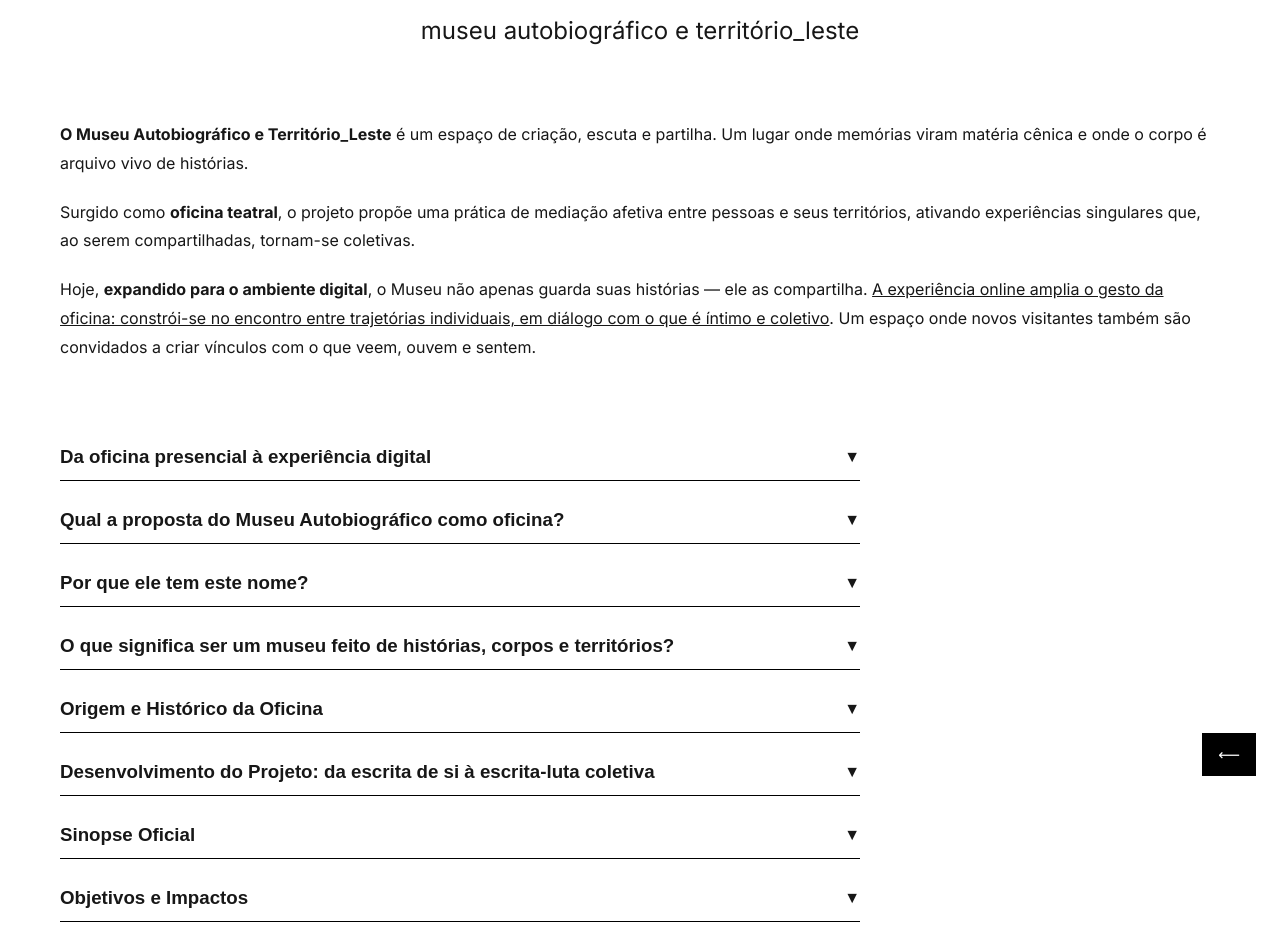
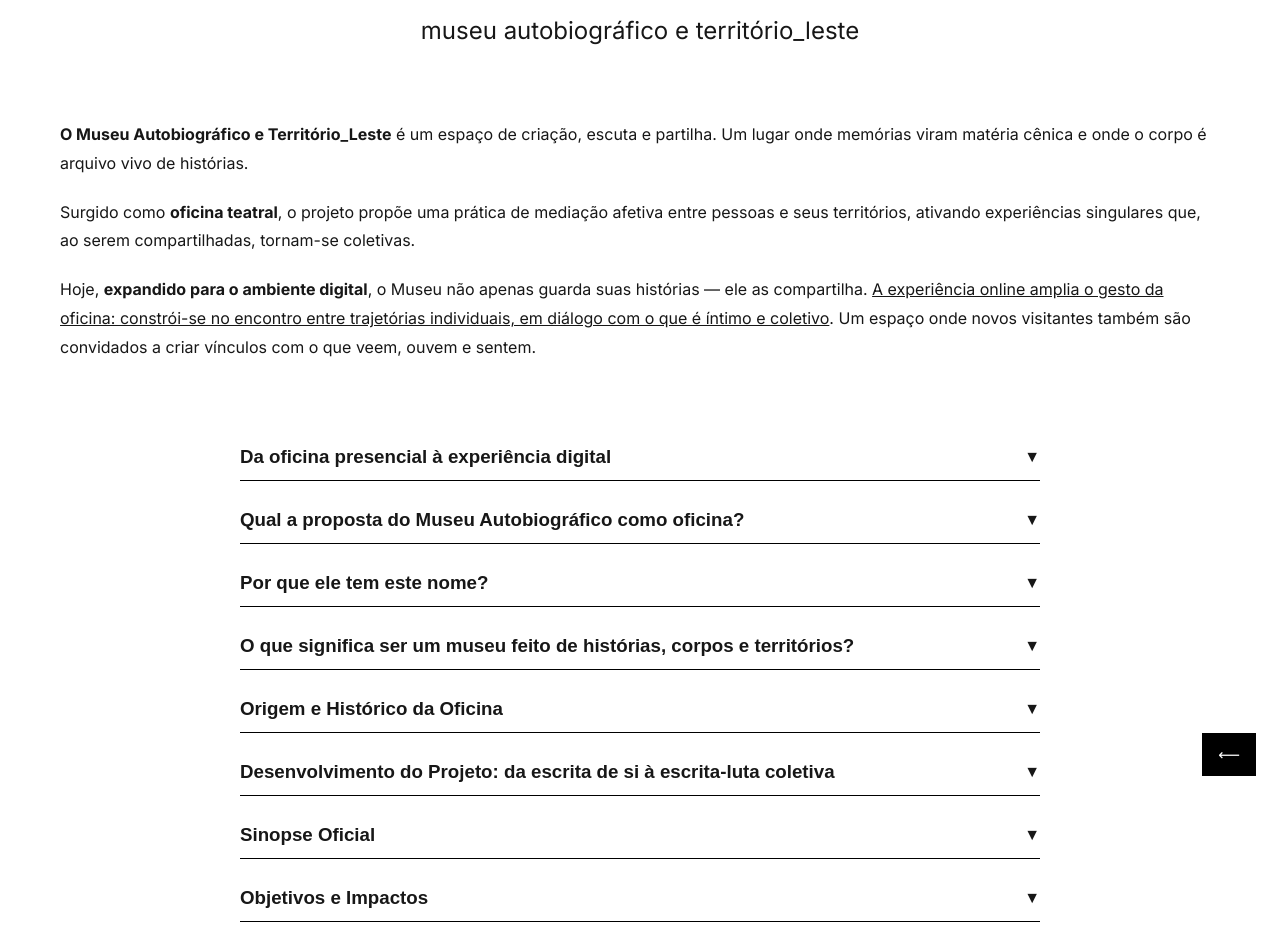
Before and after one commit to caiocastelhano/museu-autobiografico, a Next.js app: page /sobre in a window 1280 px wide. Shown: the top 952 px of the page. Built offline with nearby package versions, Linux system fonts and the light colour scheme.

Commit message:
Centraliza os accordions em Sobre

```diff
--- a/src/app/sobre/Sobre.module.css
+++ b/src/app/sobre/Sobre.module.css
@@ -44,7 +44,7 @@
   margin: 0 auto;
   display: flex;
   flex-direction: column;
-  align-items: flex-start;
+  align-items: center;
 }
 
 .accordionSection p {
```
